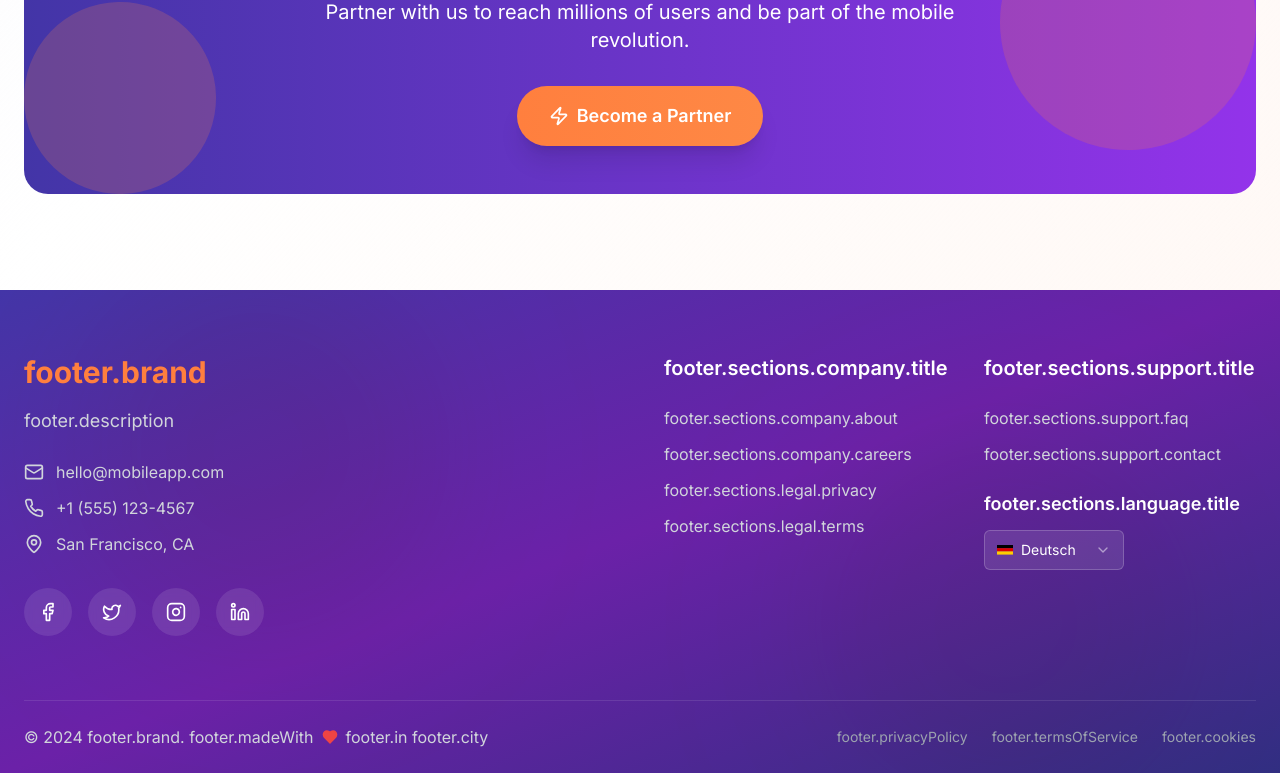
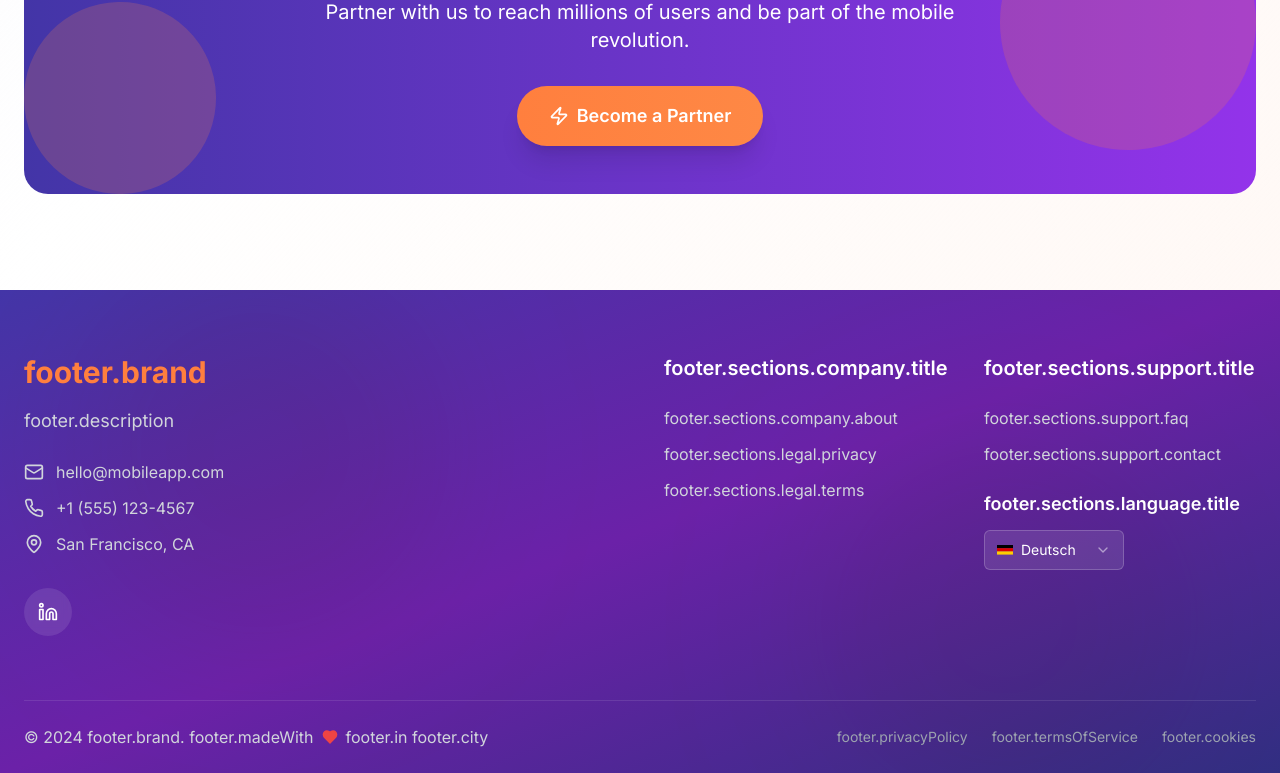
Before and after one commit to m-ahmedbashir/helpsta-web, a Next.js app: page /become-partner in a window 1280 px wide. Shown: the part 7292-8065 px from the top of the page. Built offline with nearby package versions, Linux system fonts and the light colour scheme.

Commit message:
feat: remove unused social media links from Footer component; streamline footer links for clarity

```diff
--- a/components/sections/Footer.tsx
+++ b/components/sections/Footer.tsx
@@ -9,9 +9,6 @@ import { Mail, Phone, MapPin, Facebook, Twitter, Instagram, Linkedin, Heart } fr
 import Link from 'next/link';
 
 const socialLinks = [
-  { icon: Facebook, href: '#', label: 'Facebook' },
-  { icon: Twitter, href: '#', label: 'Twitter' },
-  { icon: Instagram, href: '#', label: 'Instagram' },
   { icon: Linkedin, href: '#', label: 'LinkedIn' },
 ];
 
@@ -30,7 +27,6 @@ export function Footer() {
   const footerLinks = {
     [t('sections.company.title')]: [
       { label: t('sections.company.about'), href: `/${locale}/about` },
-      { label: t('sections.company.careers'), href: '#' },
       { label: t('sections.legal.privacy'), href: '#' },
       { label: t('sections.legal.terms'), href: '#' },
     ],
```
